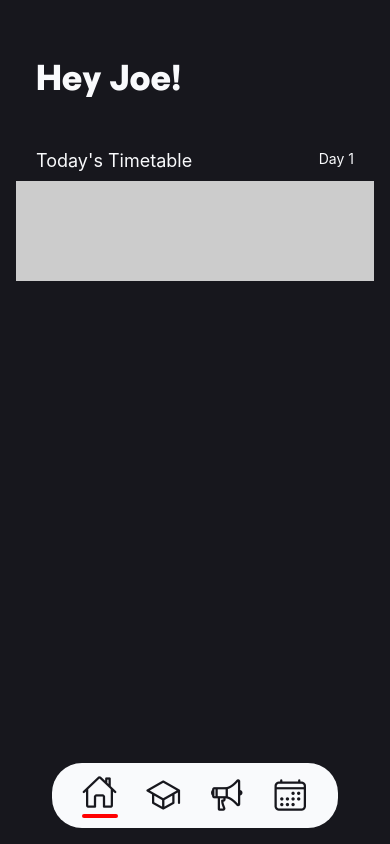
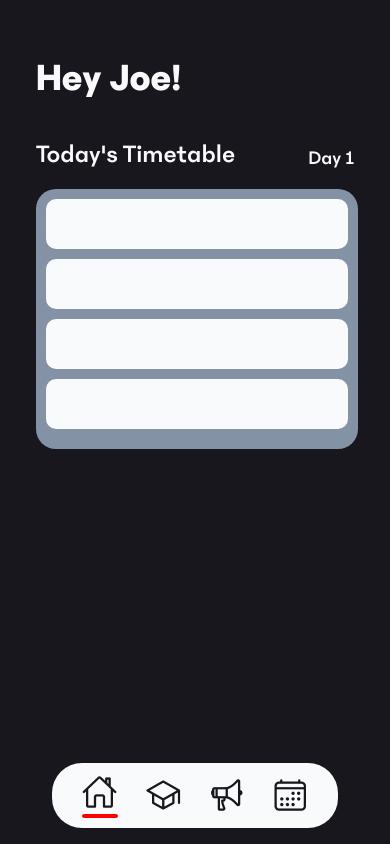
Before and after one commit to Outdatedcandy92/TDSB, a React Native app: screen /Home in a window 390 px wide. Built offline with nearby package versions, Linux system fonts and the light colour scheme.

Commit message:
minor ui

```diff
--- a/Home.js
+++ b/Home.js
@@ -23,7 +23,12 @@ const Home = ({ navigation }) => {
           <Text style={styles.subtitle}>Today's Timetable</Text>
           <Text style={styles.smallText}>Day 1</Text>
         </View>
-        <View style={styles.greyBox} />
+        <View style={styles.greyBox}>
+          <View style={styles.rectangle} />
+          <View style={styles.rectangle} />
+          <View style={styles.rectangle} />
+          <View style={styles.rectangle} />
+        </View>
       </View>
       <View style={styles.navMenu}>
         <TouchableOpacity style={styles.navButton} onPress={() => navigation.navigate('Screen1')}>
@@ -66,23 +71,35 @@ const styles = StyleSheet.create({
   subtitleContainer: {
     flexDirection: 'row',
     justifyContent: 'space-between',
+    alignItems: 'flex-end',
     width: '100%',
+    marginTop: 40,
     paddingHorizontal: 20,
-    marginTop: 50,
   },
   subtitle: {
-    fontSize: 18,
+    fontSize: 26,
+    fontFamily: 'PhantomSans-Medium',
     color: '#F9FAFC',
   },
   smallText: {
-    fontSize: 14,
+    fontFamily: 'PhantomSans-Medium',
+    fontSize: 20,
     color: '#F9FAFC',
   },
   greyBox: {
+    width: '90%',
+    backgroundColor: '#8492A6',
+    marginHorizontal: 20,
+    marginTop: 20,
+    borderRadius: 20,
+    padding: 10,
+  },
+  rectangle: {
     width: '100%',
-    height: 100,
-    backgroundColor: '#ccc',
-    marginTop: 10,
+    height: 50,
+    backgroundColor: '#F9FAFC',
+    marginBottom: 10,
+    borderRadius: 10,
   },
   navMenu: {
     width: '80%',
```
